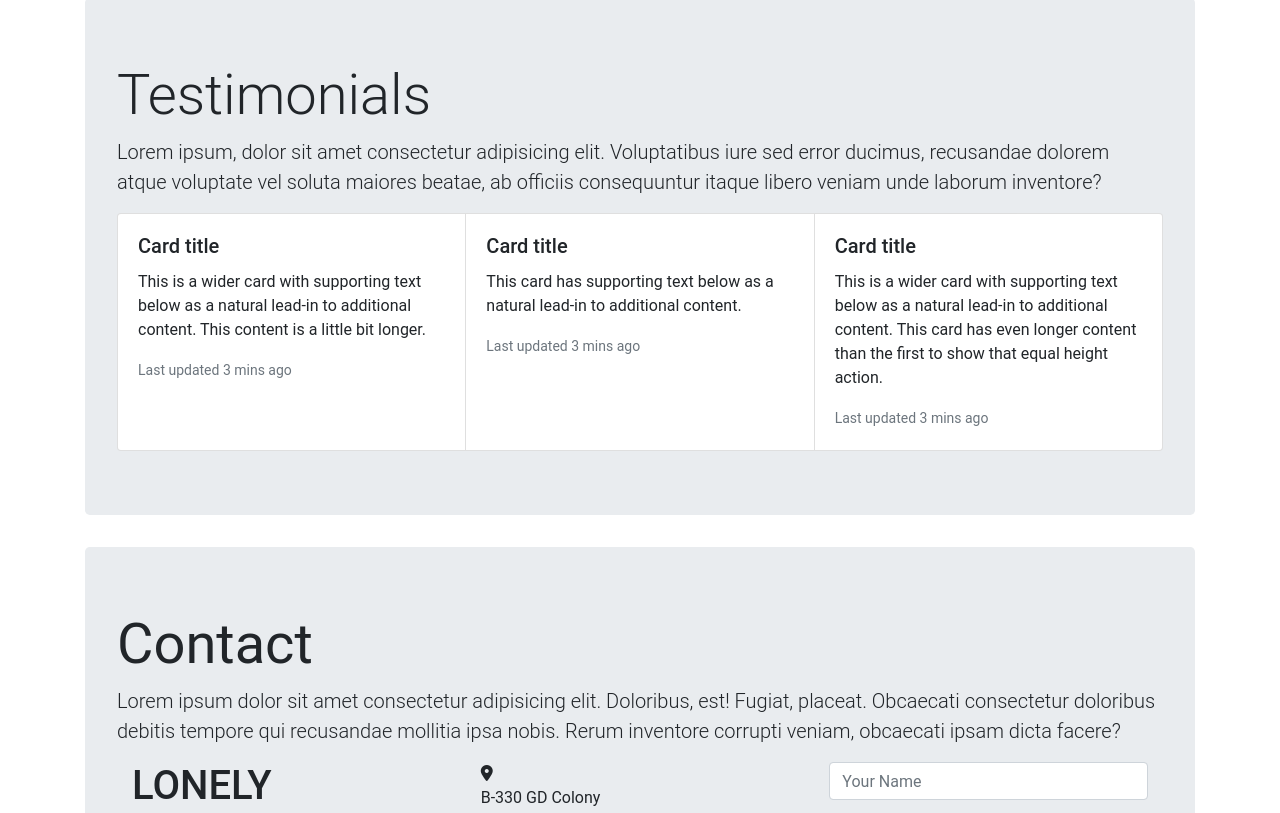
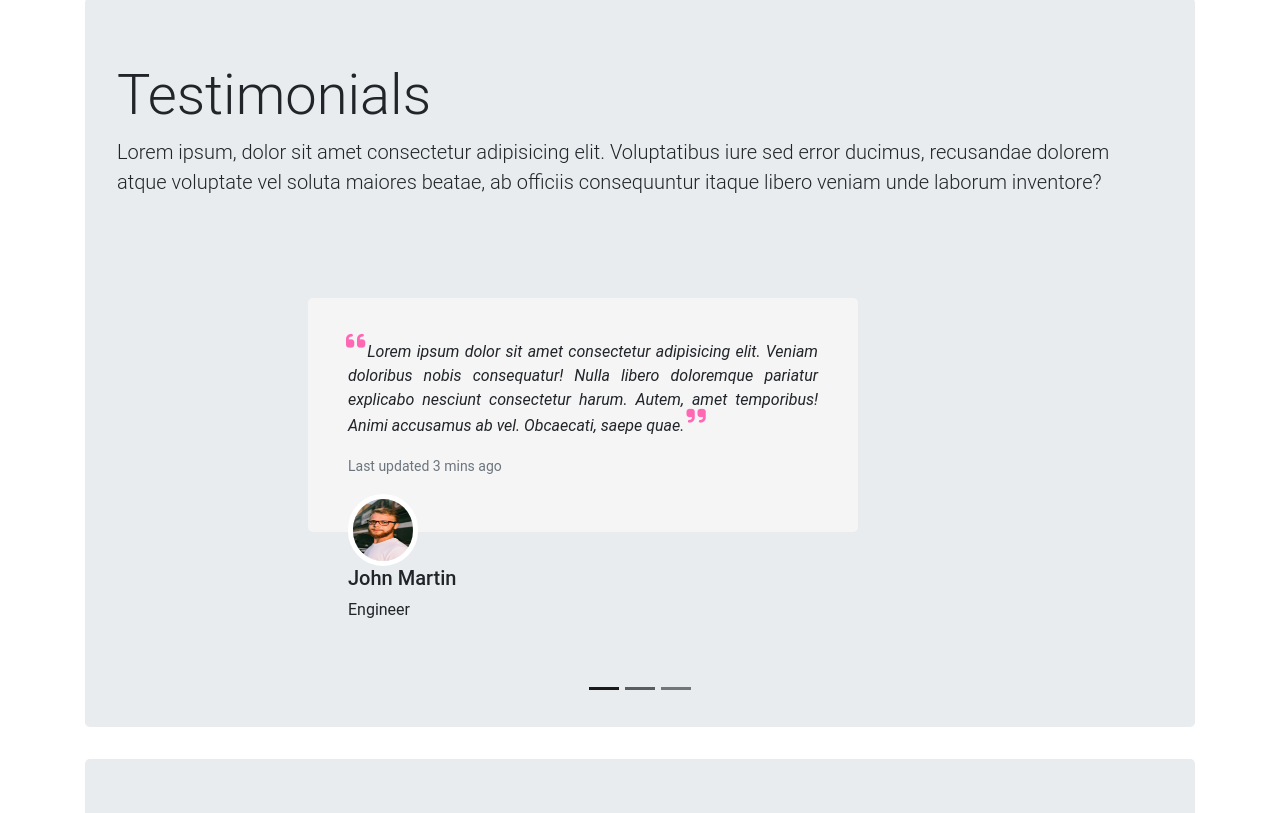
Before and after one commit to binitchoudhary/Bootstrap-project, a plain HTML site: page index.html in a window 1280 px wide. Shown: the part 3630-4443 px from the top of the page. Drawn offline with nearby package versions, Linux system fonts and the light colour scheme.

Commit message:
Slider completion.

```diff
--- a/index.html
+++ b/index.html
@@ -348,31 +348,65 @@
             <p class="lead">Lorem ipsum, dolor sit amet consectetur adipisicing elit. Voluptatibus iure sed error ducimus,
                 recusandae dolorem atque voluptate vel soluta maiores beatae, ab officiis consequuntur itaque libero veniam
                 unde laborum inventore?</p>
-            <div class="card-group">
-                <div class="card">
-                    <div class="card-body">
-                        <h5 class="card-title">Card title</h5>
-                        <p class="card-text">This is a wider card with supporting text below as a natural lead-in to
-                            additional content. This content is a little bit longer.</p>
-                        <p class="card-text"><small class="text-muted">Last updated 3 mins ago</small></p>
+                <div class="container slider">
+                    <div id="carouselExampleIndicators" class="carousel slide" data-ride="carousel">
+                        <ol class="carousel-indicators">
+                          <li id="dots" data-target="#carouselExampleIndicators" data-slide-to="0" class="active"></li>
+                          <li id="dots" data-target="#carouselExampleIndicators" data-slide-to="1"></li>
+                          <li id="dots" data-target="#carouselExampleIndicators" data-slide-to="2"></li>
+                        </ol>
+                        <div class="carousel-inner">
+                          <div class="carousel-item active">
+                            <div class="card slides">
+                                <div class="card-body-temp">
+                                    <em><p class="card-text-temp"><i class="fa-solid fa-quote-left"></i>Lorem ipsum dolor sit amet consectetur adipisicing elit. Veniam doloribus nobis consequatur! Nulla libero doloremque pariatur explicabo nesciunt consectetur harum. Autem, amet temporibus! Animi accusamus ab vel. Obcaecati, saepe quae.<i class="fa-solid fa-quote-right"></i></p></em>
+                                    <p class="card-text-temp"><small class="text-muted">Last updated 3 mins ago</small></p>
+                                    <div class="client-img-container">
+                                        <img class="client-img" src="./Client1.jpg" alt="" srcset="">
+                                        <h5>John Martin</h5>
+                                        <p>Engineer</p>
+                                    </div>
+
                                 </div>
                             </div>
-                <div class="card mx">
-                    <div class="card-body">
-                        <h5 class="card-title">Card title</h5>
-                        <p class="card-text">This card has supporting text below as a natural lead-in to additional content.
-                        </p>
-                        <p class="card-text"><small class="text-muted">Last updated 3 mins ago</small></p>
+                          </div>
+                          <div class="carousel-item">
+                            <div class="card slides">
+                                <div class="card-body-temp">
+                                    <em><p class="card-text-temp"><i class="fa-solid fa-quote-left"></i>Lorem ipsum dolor sit amet consectetur adipisicing elit. Veniam doloribus nobis consequatur! Nulla libero doloremque pariatur explicabo nesciunt consectetur harum. Autem, amet temporibus! Animi accusamus ab vel. Obcaecati, saepe quae.<i class="fa-solid fa-quote-right"></i></p></em>
+                                    <p class="card-text-temp"><small class="text-muted">Last updated 3 mins ago</small></p>
+                                    <div class="client-img-container">
+                                        <img class="client-img" src="./Client1.jpg" alt="" srcset="">
+                                        <h5>John Martin</h5>
+                                        <p>Engineer</p>
+                                    </div>
+
                                 </div>
                             </div>
-                <div class="card">
-                    <div class="card-body">
-                        <h5 class="card-title">Card title</h5>
-                        <p class="card-text">This is a wider card with supporting text below as a natural lead-in to
-                            additional content. This card has even longer content than the first to show that equal height
-                            action.</p>
-                        <p class="card-text"><small class="text-muted">Last updated 3 mins ago</small></p>
                           </div>
+                          <div class="carousel-item">
+                            <div class="card slides">
+                                <div class="card-body-temp">
+                                    <em><p class="card-text-temp"><i class="fa-solid fa-quote-left"></i>Lorem ipsum dolor sit amet consectetur adipisicing elit. Veniam doloribus nobis consequatur! Nulla libero doloremque pariatur explicabo nesciunt consectetur harum. Autem, amet temporibus! Animi accusamus ab vel. Obcaecati, saepe quae.<i class="fa-solid fa-quote-right"></i></p></em>
+                                    <p class="card-text-temp"><small class="text-muted">Last updated 3 mins ago</small></p>
+                                    <div class="client-img-container">
+                                        <img class="client-img" src="./Client1.jpg" alt="" srcset="">
+                                        <h5>John Martin</h5>
+                                        <p>Engineer</p>
+                                    </div>
+
+                                </div>
+                            </div>
+                          </div>
+                        </div>
+                        <button class="carousel-control-prev" type="button" data-target="#carouselExampleIndicators" data-slide="prev">
+                          <span class="carousel-control-prev-icon" aria-hidden="true"></span>
+                          <span class="sr-only">Previous</span>
+                        </button>
+                        <button class="carousel-control-next" type="button" data-target="#carouselExampleIndicators" data-slide="next">
+                          <span class="carousel-control-next-icon" aria-hidden="true"></span>
+                          <span class="sr-only">Next</span>
+                        </button>
                       </div>
                 </div>
         </div>
--- a/style.css
+++ b/style.css
@@ -91,9 +91,11 @@ body{
 
   .slides {
     display: flex;
-    background-color: #789edf;
+    /* background-color: #789edf; */
     height: 450px;
     align-items: center;
+    background-color: transparent;
+    border: none;
 }
 
 #dots{
@@ -104,6 +106,10 @@ body{
 .carousel-indicators {
     bottom: -53px!important;
     /* background-color: #134672; */
+}
+
+.carousel-control-next-icon, .carousel-control-prev-icon{
+    display: none;
 }
 
 img.client-img {
```
Lines whose indentation alone changed are shown as unchanged.
